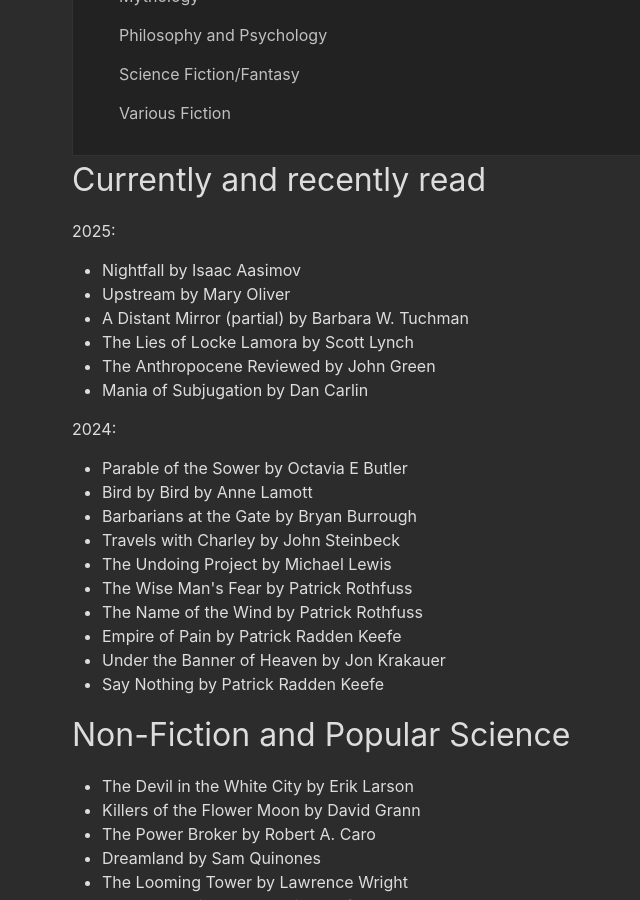
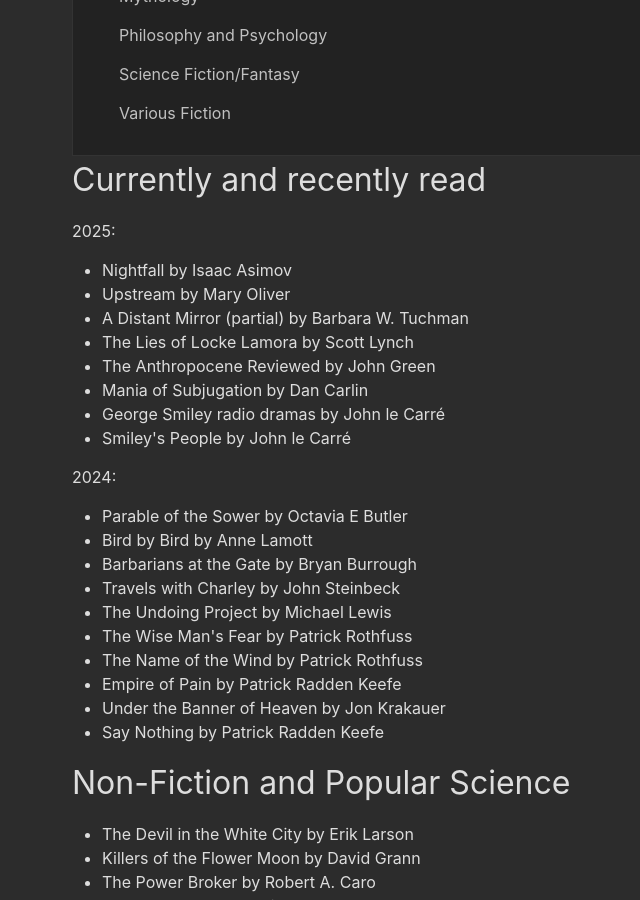
Before and after one commit to jonny5/jonkap, a Jekyll site: the page built from books.markdown, in a window 1280 px wide and 900 px high, scrolled down 482 px. Shown: the whole window, without its empty margins (198-838 px from the left). Built offline with Jekyll 4.4.1, drawn with Linux system fonts in a browser that asks for light colours; some web fonts are replaced.

Commit message:
Update books

```diff
--- a/books.markdown
+++ b/books.markdown
@@ -51,12 +51,14 @@ permalink: /books/
 2025:
 
 <ul>
-  <li>Nightfall by Isaac Aasimov</li>
+  <li>Nightfall by Isaac Asimov</li>
   <li>Upstream by Mary Oliver</li>
   <li>A Distant Mirror (partial) by Barbara W. Tuchman</li>
   <li>The Lies of Locke Lamora by Scott Lynch</li>
   <li>The Anthropocene Reviewed by John Green</li>
   <li>Mania of Subjugation by Dan Carlin</li>
+  <li>George Smiley radio dramas by John le Carré</li>
+  <li>Smiley's People by John le Carré</li>
 </ul>
 
 2024:
```
